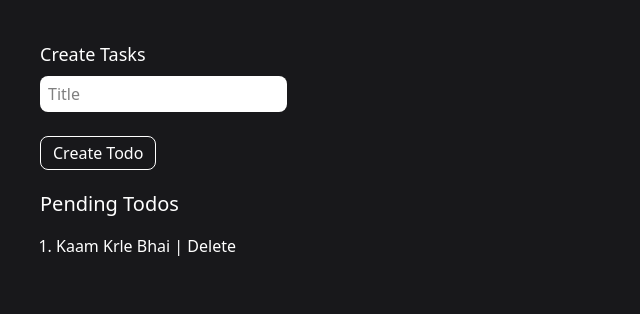
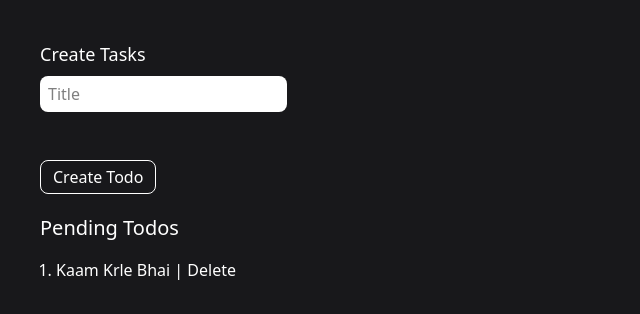
Before and after one commit to KushagraSharma10/CRUD-React-practice, a React (Vite) app: page / in a window 1280 px wide. Shown: the top 314 px of the page, without its empty margins (0-640 px from the left). Built offline with nearby package versions, Linux system fonts and the light colour scheme.

Commit message:
enhance form validation and error handling in Create component

```diff
--- a/src/components/Create.jsx
+++ b/src/components/Create.jsx
@@ -10,19 +10,16 @@ const Create = ({ todos, setTodos }) => {
     formState: { errors },
   } = useForm();
 
-  const onSubmit = (data) => console.log(data);
-
   const SubmitHandler = (data) => {
     data.isCompleted = false;
     data.id = nanoid();
-    console.log(data)
+    console.log(data);
 
     const copyTodos = [...todos];
     copyTodos.push(data);
     setTodos(copyTodos);
 
     reset();
-
   };
 
   return (
@@ -30,13 +27,15 @@ const Create = ({ todos, setTodos }) => {
       <h1 className="text-lg">Create Tasks</h1>
       <form onSubmit={handleSubmit(SubmitHandler)}>
         <input
-          {...register("title")}
-          className="bg-white text-black px-2 py-1.5 mt-2 rounded-lg outline-none"
+          {...register("title", { required: "title can not be empty" })}
+          className="bg-white block text-black px-2 py-1.5 mt-2 rounded-lg outline-none"
           type="text"
           placeholder="Title"
         />
+        {<small className="text-sm text-red-500 ">{errors?.title?.message}</small>}
         <br />
         <br />
+
         <button className="bg-transparent border text-white px-3  py-1 rounded-lg ">
           Create Todo
         </button>
```
